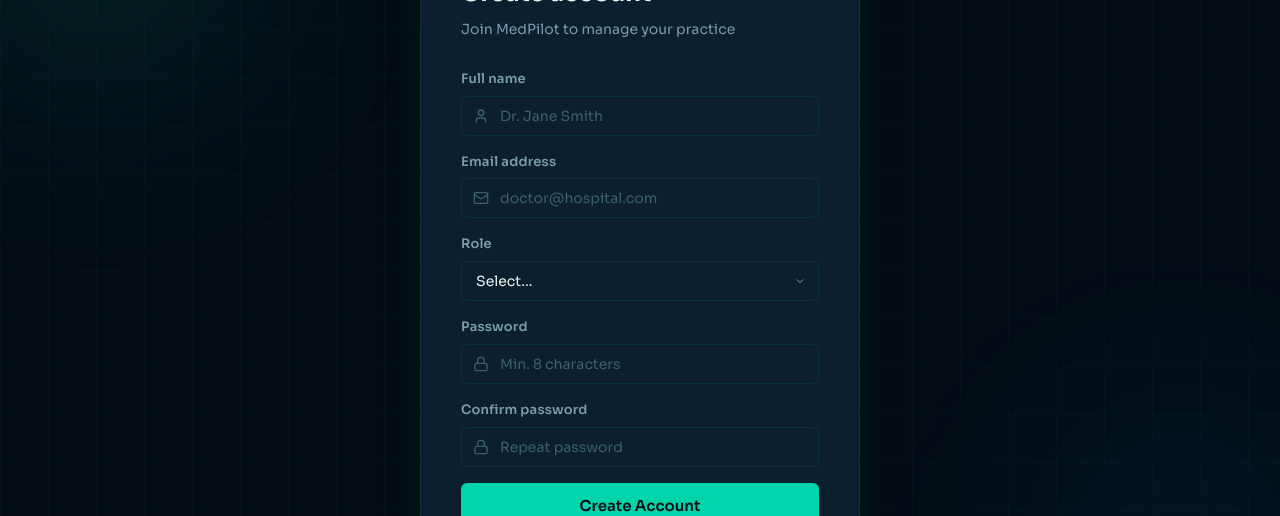
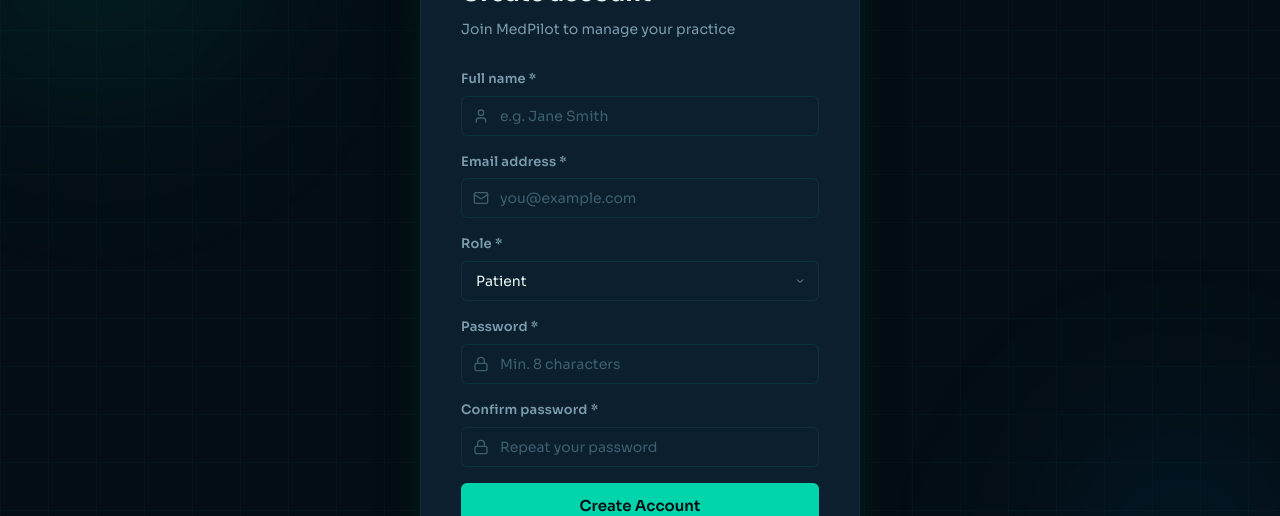
Before and after one commit to Onyinye-Maggie/Medpilot-Frontend, a React (Create React App) app: page /register in a window 1280 px wide. Shown: the part 162-678 px from the top of the page. Built offline with nearby package versions, Linux system fonts and the light colour scheme.

Commit message:
Signed-off-by: Onyinye-Maggie <maggieziuno01@gmail.com>
   src/pages/RegisterPage.jsx

```diff
--- a/src/pages/RegisterPage.jsx
+++ b/src/pages/RegisterPage.jsx
@@ -17,34 +17,61 @@
 export default function RegisterPage() {
   const { register } = useAuth();
   const navigate = useNavigate();
-  const [form, setForm] = useState({ name: '', email: '', password: '', confirmPassword: '', role: '' });
+  const [form, setForm] = useState({
+    name: '',
+    email: '',
+    password: '',
+    confirmPassword: '',
+    role: 'patient',
+  });
   const [errors, setErrors] = useState({});
   const [loading, setLoading] = useState(false);
 
-  const set = (field) => (e) => { setForm({ ...form, [field]: e.target.value }); setErrors({}); };
+  const set = (field) => (e) => {
+    setForm((prev) => ({ ...prev, [field]: e.target.value }));
+    setErrors((prev) => ({ ...prev, [field]: '' }));
+  };
 
   const validate = () => {
     const e = {};
-    if (!form.name) e.name = 'Full name is required';
-    if (!form.email) e.email = 'Email is required';
-    else if (!/\S+@\S+\.\S+/.test(form.email)) e.email = 'Invalid email';
+    if (!form.name.trim()) e.name = 'Full name is required';
+    if (!form.email.trim()) e.email = 'Email is required';
+    else if (!/\S+@\S+\.\S+/.test(form.email)) e.email = 'Invalid email address';
+    if (!form.role) e.role = 'Please select a role';
     if (!form.password) e.password = 'Password is required';
     else if (form.password.length < 8) e.password = 'Minimum 8 characters';
-    if (form.password !== form.confirmPassword) e.confirmPassword = 'Passwords do not match';
+    if (!form.confirmPassword) e.confirmPassword = 'Please confirm your password';
+    else if (form.password !== form.confirmPassword) e.confirmPassword = 'Passwords do not match';
     return e;
   };
 
   const handleSubmit = async (e) => {
     e.preventDefault();
     const errs = validate();
-    if (Object.keys(errs).length) { setErrors(errs); return; }
+    if (Object.keys(errs).length) {
+      setErrors(errs);
+      return;
+    }
     setLoading(true);
     try {
-      await register({ name: form.name, email: form.email, password: form.password, role: form.role });
+      // Send both 'name' and 'username' to handle different backend field expectations
+      await register({
+        name: form.name.trim(),
+        username: form.name.trim(),
+        email: form.email.trim().toLowerCase(),
+        password: form.password,
+        role: form.role,
+      });
       toast.success('Account created! Welcome to MedPilot.');
       navigate('/dashboard');
     } catch (err) {
-      const msg = err?.response?.data?.message || 'Registration failed.';
+      // Show the exact server error message so we can debug it
+      const data = err?.response?.data;
+      const msg =
+        data?.message ||
+        data?.error ||
+        (Array.isArray(data?.errors) ? data.errors.map((e) => e.msg || e.message).join(', ') : null) ||
+        'Registration failed. Please try again.';
       toast.error(msg);
     } finally {
       setLoading(false);
@@ -69,16 +96,48 @@
         <p className="auth-subtitle">Join MedPilot to manage your practice</p>
 
         <form onSubmit={handleSubmit} className="auth-form">
-          <Input label="Full name" placeholder="Dr. Jane Smith" icon={User}
-            value={form.name} onChange={set('name')} error={errors.name} />
-          <Input label="Email address" type="email" placeholder="doctor@hospital.com" icon={Mail}
-            value={form.email} onChange={set('email')} error={errors.email} />
-          <Select label="Role" options={ROLES}
-            value={form.role} onChange={set('role')} />
-          <Input label="Password" type="password" placeholder="Min. 8 characters" icon={Lock}
-            value={form.password} onChange={set('password')} error={errors.password} />
-          <Input label="Confirm password" type="password" placeholder="Repeat password" icon={Lock}
-            value={form.confirmPassword} onChange={set('confirmPassword')} error={errors.confirmPassword} />
+          <Input
+            label="Full name *"
+            placeholder="e.g. Jane Smith"
+            icon={User}
+            value={form.name}
+            onChange={set('name')}
+            error={errors.name}
+          />
+          <Input
+            label="Email address *"
+            type="email"
+            placeholder="you@example.com"
+            icon={Mail}
+            value={form.email}
+            onChange={set('email')}
+            error={errors.email}
+          />
+          <Select
+            label="Role *"
+            options={ROLES}
+            value={form.role}
+            onChange={set('role')}
+            error={errors.role}
+          />
+          <Input
+            label="Password *"
+            type="password"
+            placeholder="Min. 8 characters"
+            icon={Lock}
+            value={form.password}
+            onChange={set('password')}
+            error={errors.password}
+          />
+          <Input
+            label="Confirm password *"
+            type="password"
+            placeholder="Repeat your password"
+            icon={Lock}
+            value={form.confirmPassword}
+            onChange={set('confirmPassword')}
+            error={errors.confirmPassword}
+          />
 
           <Button type="submit" size="lg" loading={loading} style={{ width: '100%' }}>
             Create Account
```
